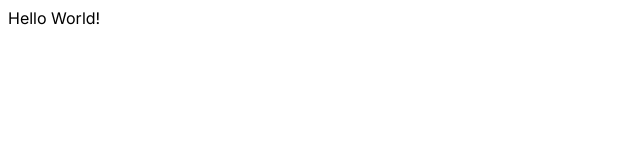
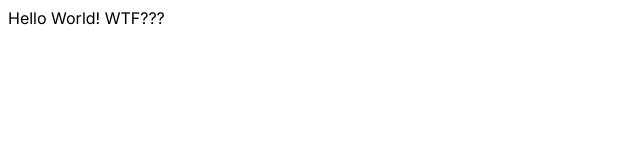
Before and after one commit to DenisTolmachev/next14-lessons-agency, a Next.js app: page / in a window 1280 px wide. Shown: the top 160 px of the page, without its empty margins (0-640 px from the left). Built offline with nearby package versions, Linux system fonts and the light colour scheme.

Commit message:
Vercel test

```diff
--- a/src/app/page.jsx
+++ b/src/app/page.jsx
@@ -1,5 +1,5 @@
 const Home = () => {
-  return <div>Hello World!</div>;
+  return <div>Hello World! WTF???</div>;
 };
 
 export default Home;
```
